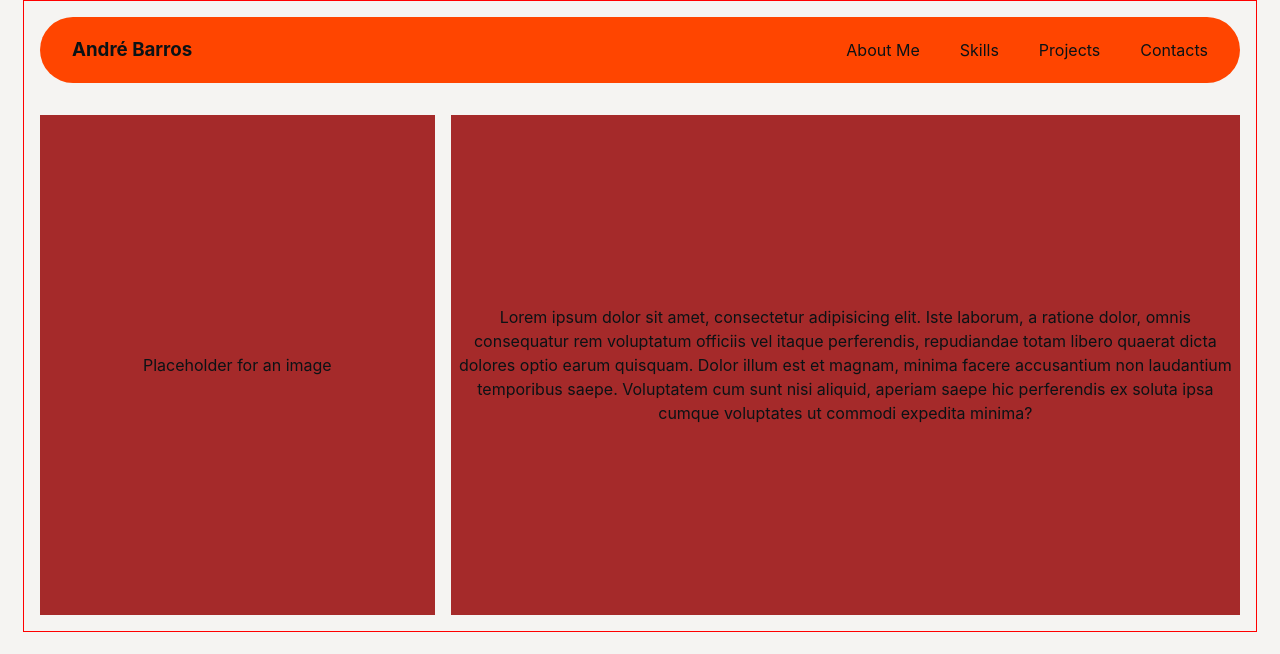
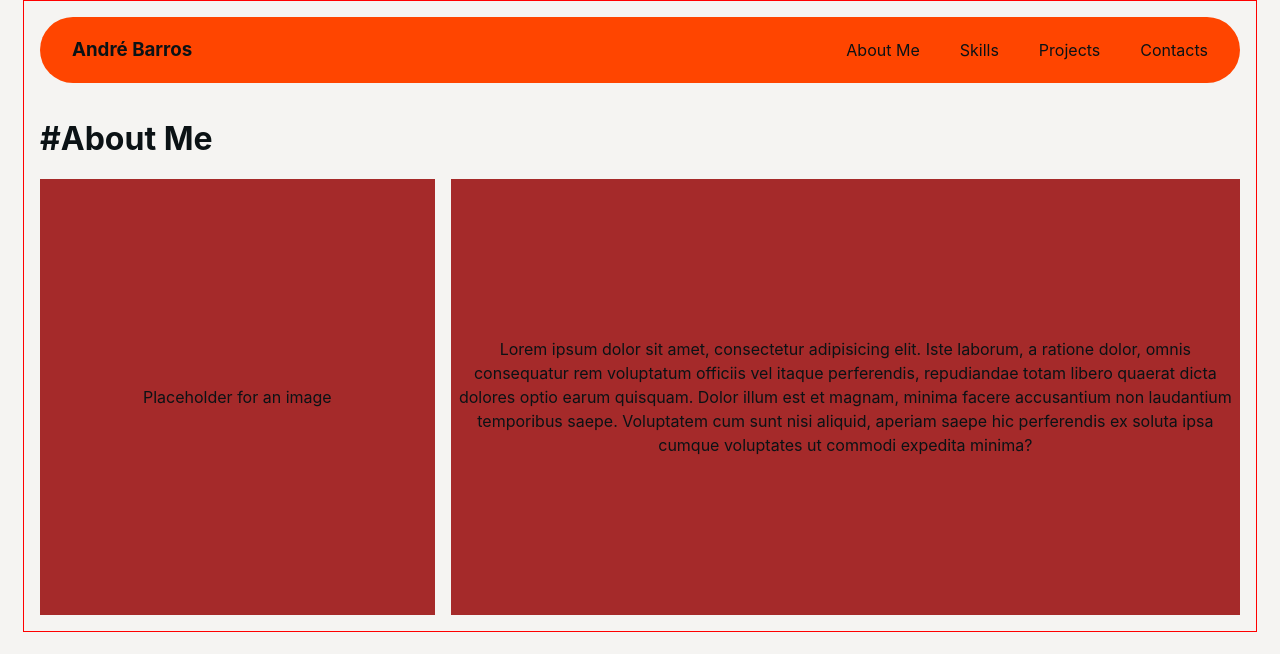
Before and after one commit to andrebarros7201/portfolio, a React (Vite) app: page / in a window 1280 px wide. Shown: the top 654 px of the page. Built offline with nearby package versions, Linux system fonts and the light colour scheme.

Commit message:
add about me title

```diff
--- a/src/components/AboutMe.jsx
+++ b/src/components/AboutMe.jsx
@@ -3,6 +3,7 @@ import styles from "../styles/aboutMe.module.css";
 export default function AboutMe() {
   return (
     <section className={styles["about-me"]}>
+      <h1 className={styles['about-me-title']}>About Me</h1>
       <div className={styles["about-me-left"]}>
         <p>Placeholder for an image</p>
       </div>
--- a/src/styles/aboutMe.module.css
+++ b/src/styles/aboutMe.module.css
@@ -3,8 +3,11 @@
   height: 500px;
   display: grid;
   grid-template-columns: 1.5fr 3fr;
-  grid-template-rows: 1fr;
+  grid-template-rows: auto 1fr;
   gap: 1rem;
+  grid-template-areas:
+    "title title"
+    "left right";
 }
 
 .about-me-left,
@@ -14,3 +17,26 @@
   align-items: center;
   justify-content: center;
 }
+
+.about-me-title {
+  grid-area: title;
+  text-align: left;
+  font-size: 2rem;
+  margin: 0;
+  cursor: pointer;
+
+  &:hover {
+    text-decoration: underline;
+  }
+  &::before {
+    content: "#";
+  }
+}
+
+.about-me-left {
+  grid-area: left;
+}
+
+.about-me-right {
+  grid-area: right;
+}
```
